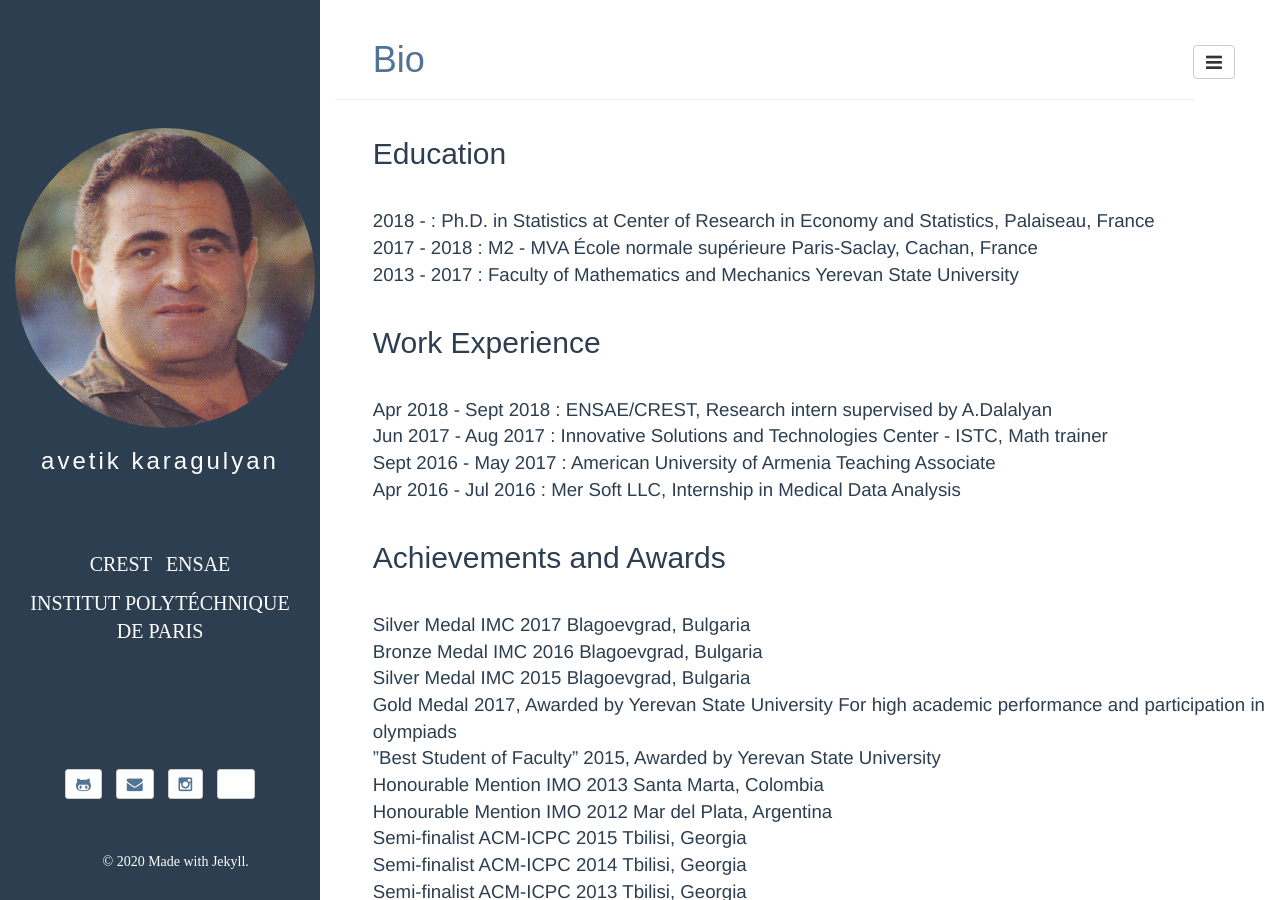
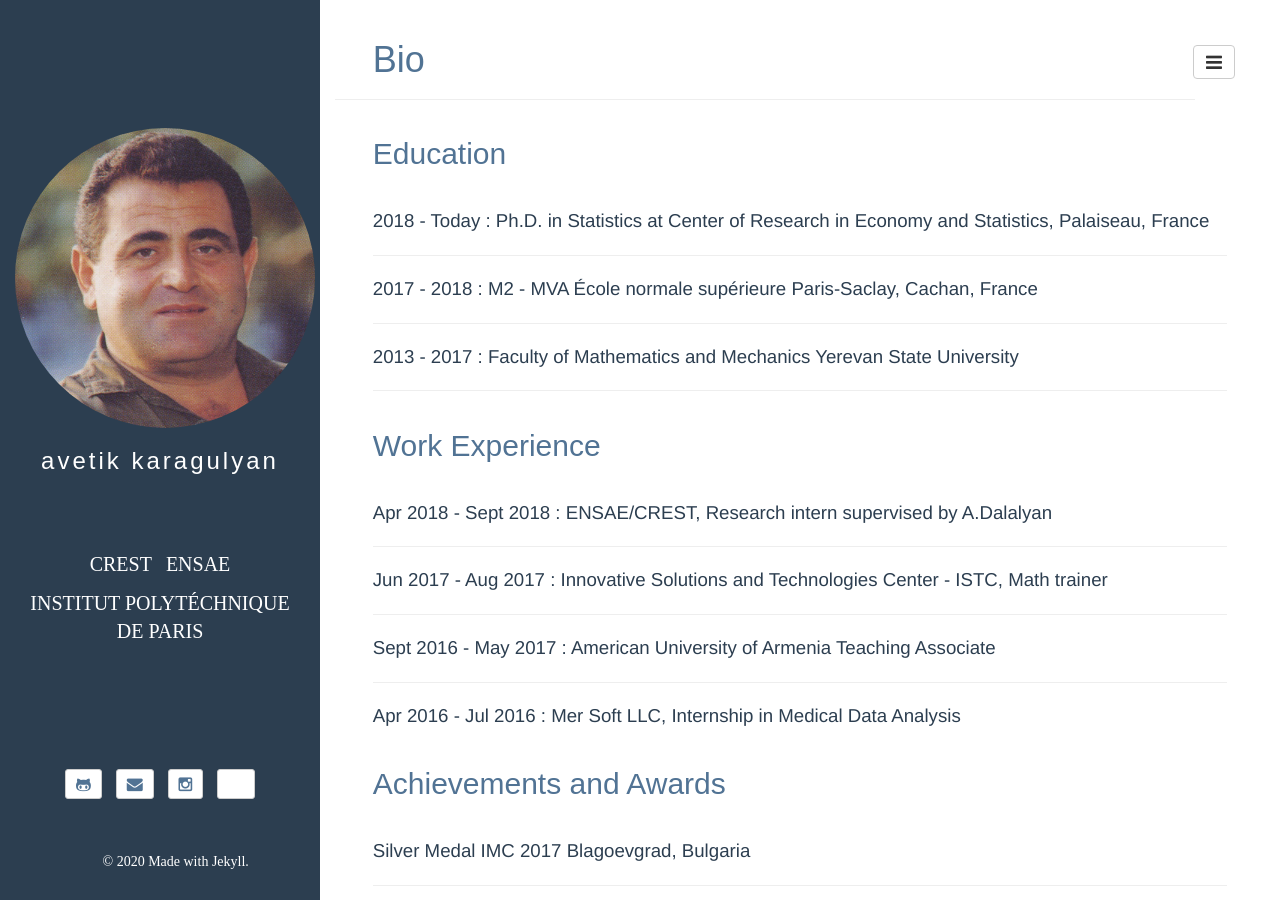
Before and after one commit to avetx/avetx.github.io, a Jekyll site: the page built from bio.html, in a window 1280 px wide and 900 px high. Built offline with Jekyll 4.4.1, drawn with Linux system fonts in a browser that asks for light colours.

Commit message:
the version of 20.08

```diff
--- a/bio.html
+++ b/bio.html
@@ -5,68 +5,68 @@ header: Bio
 group: navigation
 ---
 
-<h2 style="text-align: justify; margin-bottom: 1cm;  margin-top: 1cm; margin-left: 1cm; ">
+<h2 style="color: #517394; text-align: justify; margin-bottom: 1cm;  margin-top: 1cm; margin-left: 1cm; ">
 	Education
 </h2>
 
 
-<div style="text-align: center; font-size: 14pt; margin-left: 1cm; text-align: justify;" >
-	2018  -    	: Ph.D. in Statistics at Center of Research in Economy and Statistics, Palaiseau, France
-	<br>
+<div style="text-align: center; font-size: 14pt; margin-right: 1cm; margin-left: 1cm; text-align: justify;" >
+	2018 - Today : Ph.D. in Statistics at Center of Research in Economy and Statistics, Palaiseau, France
+	<hr width="100%" size="10" align="left" color="#ced9e4">
 	2017 - 2018 : M2 - MVA École normale supérieure Paris-Saclay, Cachan, France
-	<br>
+	<hr width="100%" size="10" align="left" color="#ced9e4">
 	2013 - 2017 : Faculty of Mathematics and Mechanics Yerevan State University
-
+	<hr width="100%" size="10" align="left" color="#ced9e4">
 </div>
 
 
-<h2 style="text-align: left; margin-bottom: 1cm; margin-top: 1cm; margin-left: 1cm; ">
+<h2 style="color: #517394;text-align: left; margin-bottom: 1cm; margin-top: 1cm; margin-left: 1cm; ">
 	Work Experience
 </h2>
 
 
-<div style="text-align: center; font-size: 14pt; margin-left: 1cm; text-align: justify; " >
+<div style="text-align: center; font-size: 14pt; margin-right: 1cm; margin-left: 1cm; text-align: justify; " >
 	Apr 2018 - Sept 2018 : ENSAE/CREST,  Research intern supervised by A.Dalalyan
-	<br>
+	<hr width="100%" size="10" align="left" color="#ced9e4">
 	Jun 2017 - Aug 2017 : Innovative Solutions and Technologies Center - ISTC, Math trainer
-	<br>
+	<hr width="100%" size="10" align="left" color="#ced9e4">
 	Sept 2016 - May 2017 : American University of Armenia Teaching Associate
-	<br>
+	<hr width="100%" size="10" align="left" color="#ced9e4">
 	Apr 2016 - Jul 2016 : Mer Soft LLC, Internship in Medical Data Analysis
 
 </div>
 
-<h2 style="text-align: left; margin-bottom: 1cm; margin-top: 1cm; margin-left: 1cm; ">
+<h2 style="color: #517394; text-align: left; margin-bottom: 1cm; margin-top: 1cm; margin-left: 1cm; ">
 	Achievements and Awards
 </h2>
 
 
-<div style="text-align: center; font-size: 14pt; margin-left: 1cm; text-align: justify; " >
+<div style="text-align: center; font-size: 14pt;margin-right: 1cm; margin-left: 1cm; text-align: justify; " >
 	Silver Medal IMC 2017 Blagoevgrad, Bulgaria
-	<br>
+	<hr width="100%" size="10" align="left" color="#ced9e4">
 	Bronze Medal IMC 2016 Blagoevgrad, Bulgaria
-	<br>
+	<hr width="100%" size="10" align="left" color="#ced9e4">
 	Silver Medal IMC 2015 Blagoevgrad, Bulgaria
-	<br>
+	<hr width="100%" size="10" align="left" color="#ced9e4">
 	Gold Medal 2017, Awarded by Yerevan State University
 	For high academic performance and participation in olympiads
-	<br>
+	<hr width="100%" size="10" align="left" color="#ced9e4">
 	”Best Student of Faculty” 2015, Awarded by Yerevan State University
-	<br>
+	<hr width="100%" size="10" align="left" color="#ced9e4">
 	Honourable Mention IMO 2013 Santa Marta, Colombia
-	<br>
+	<hr width="100%" size="10" align="left" color="#ced9e4">
 	Honourable Mention IMO 2012 Mar del Plata, Argentina
-	<br>
+	<hr width="100%" size="10" align="left" color="#ced9e4">
 	Semi-finalist ACM-ICPC 2015 Tbilisi, Georgia
-	<br>
+	<hr width="100%" size="10" align="left" color="#ced9e4">
 	Semi-finalist ACM-ICPC 2014 Tbilisi, Georgia
-	<br>
+	<hr width="100%" size="10" align="left" color="#ced9e4">
 	Semi-finalist ACM-ICPC 2013 Tbilisi, Georgia
-	<br>
+	<hr width="100%" size="10" align="left" color="#ced9e4">
 	2nd Prize Mirror of William Lowell Putnam Mathematical Competition 2016
-	<br>
+	<hr width="100%" size="10" align="left" color="#ced9e4">
 	2nd Prize Mirror of William Lowell Putnam Mathematical Competition 2013
-
+	<hr width="100%" size="10" align="left" color="#ced9e4">
 </div>
 
 
```
Also changed, not shown: conferences.html (+8 -1 lines), teaching.html (+10 -2 lines).
